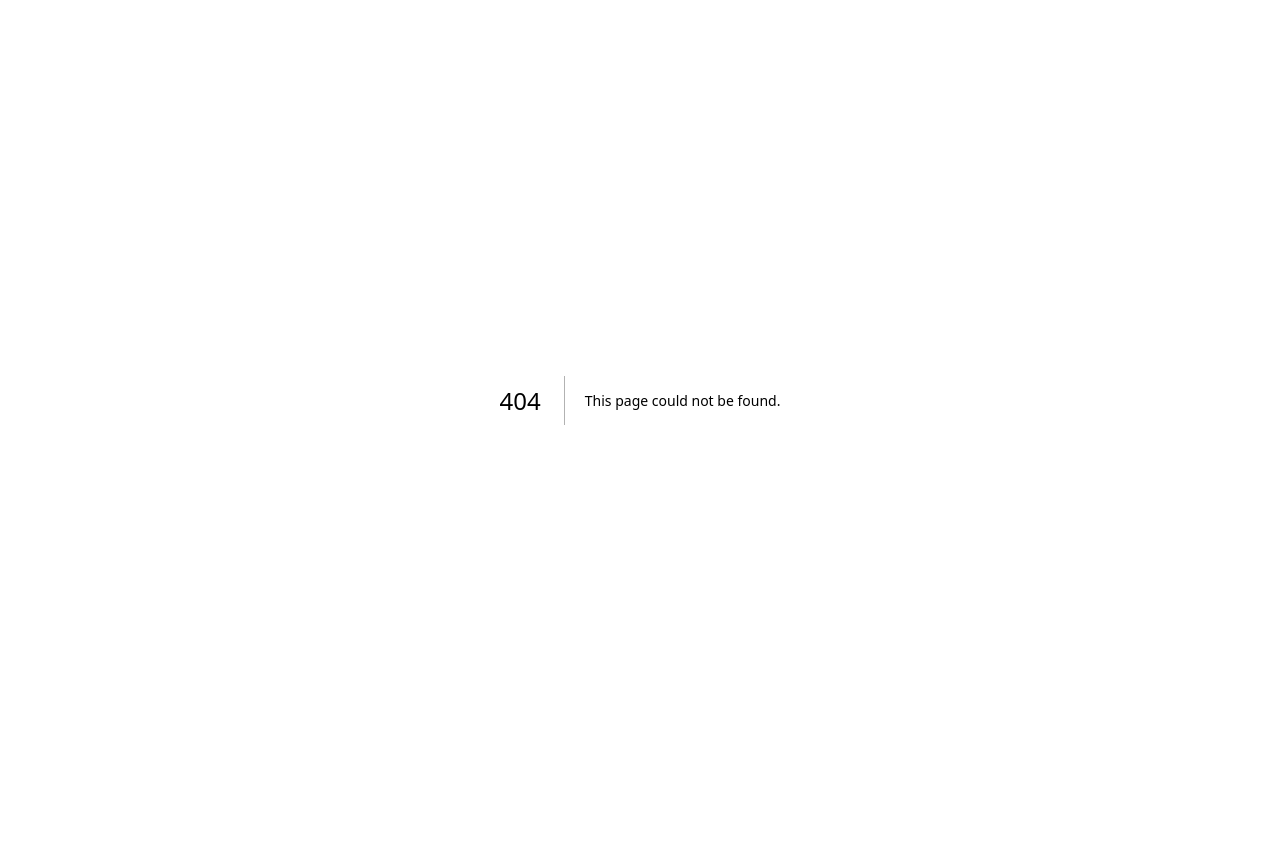
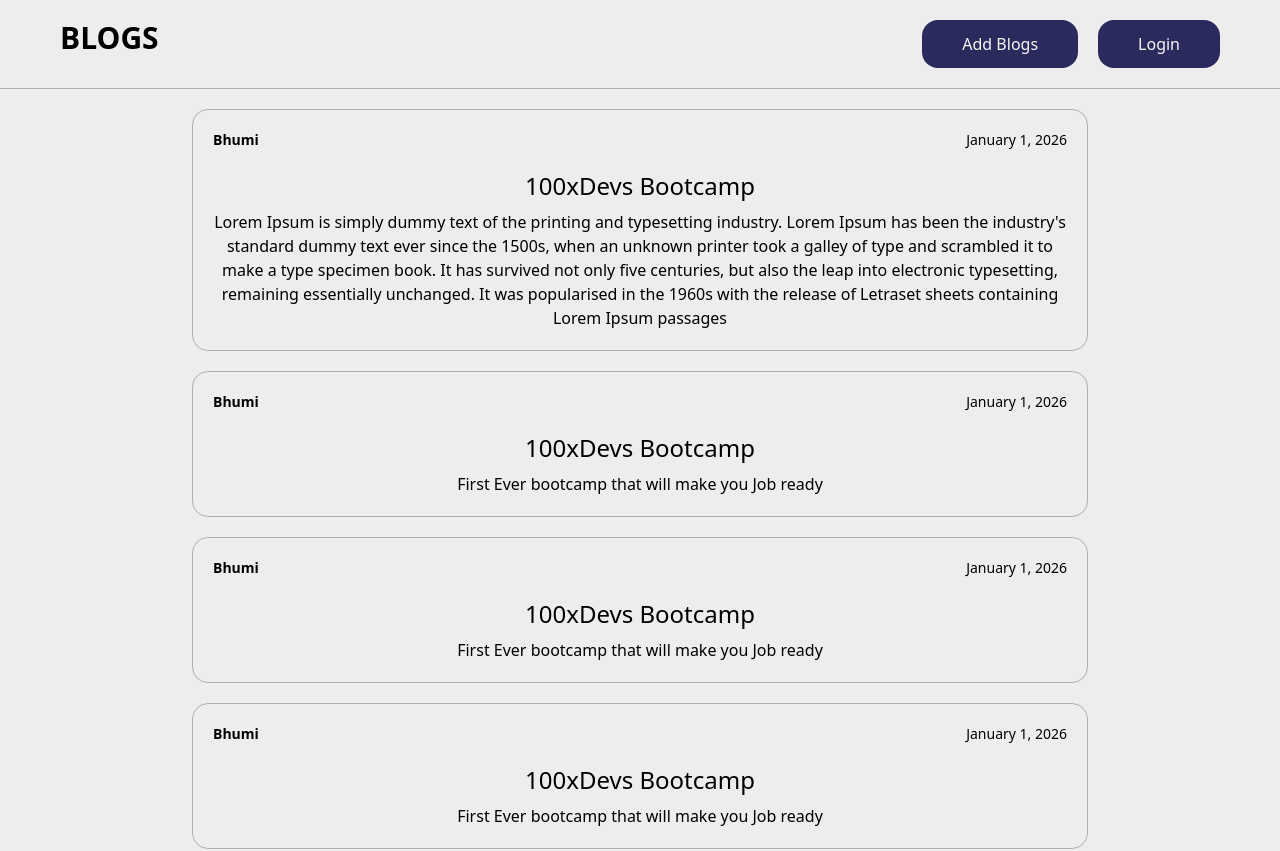
Before and after one commit to Bhumesh01/NextJS, a Next.js app: page /blogs in a window 1280 px wide. Before the commit this address had no page. Shown: the top 851 px of the page. Before the commit the page ends 800 px from the top, so only its background shows below. Built offline with nearby package versions, Linux system fonts and the light colour scheme.

Commit message:
Blog page

```diff
--- /dev/null
+++ b/app/blogs/page.tsx
@@ -0,0 +1,48 @@
+export default function Blogs(){
+    return(
+        <div className="h-screen">
+            <div className="p-5 flex justify-between border-b xl:pl-15 xl:pr-15  mb-5 border-b-borderColor">
+                <h1 className="font-extrabold text-3xl "> BLOGS</h1>
+                <div className="flex gap-5">
+                    <Button name="Add Blogs"></Button>
+                    <Button  name="Login"></Button>
+                </div>
+            </div>
+            <div className="flex flex-col gap-5 justify-center items-center m-5">
+                <Blog name="Bhumi" title="100xDevs Bootcamp" date="January 1, 2026" description="Lorem Ipsum is simply dummy text of the printing and typesetting industry. Lorem Ipsum has been the industry's standard dummy text ever since the 1500s, when an unknown printer took a galley of type and scrambled it to make a type specimen book. It has survived not only five centuries, but also the leap into electronic typesetting, remaining essentially unchanged. It was popularised in the 1960s with the release of Letraset sheets containing Lorem Ipsum passages"></Blog>
+                <Blog name="Bhumi" title="100xDevs Bootcamp" date="January 1, 2026" description="First Ever bootcamp that will make you Job ready"></Blog>
+                <Blog name="Bhumi" title="100xDevs Bootcamp" date="January 1, 2026" description="First Ever bootcamp that will make you Job ready"></Blog>
+                <Blog name="Bhumi" title="100xDevs Bootcamp" date="January 1, 2026" description="First Ever bootcamp that will make you Job ready"></Blog>
+                <Blog name="Bhumi" title="100xDevs Bootcamp" date="January 1, 2026" description="First Ever bootcamp that will make you Job ready"></Blog>
+            </div>
+        </div>
+    )
+}
+
+function Button(props:{name: string}){
+    return(
+    <button className="bg-bgButton text-textButton rounded-2xl p-3 pl-10 pr-10 font-medium w-fit hover:bg-hoverbutton active:bg-hoverbutton">{props.name}</button>
+    );
+}
+
+interface BlogType{
+    name: string,
+    title: string,
+    description: string,
+    date: string,
+}
+
+function Blog(props:BlogType){
+    return(
+        <div className="w-full max-w-4xl border p-5 rounded-2xl border-borderColor">
+            <div className="flex justify-between text-sm mb-5">
+                <div className="font-semibold">{props.name}</div>
+                <div>{props.date}</div>
+            </div>
+            <div>
+                <h1 className="text-2xl text-center mb-2">{props.title}</h1>
+                <p className="text-center">{props.description}</p>
+            </div>
+        </div>
+    )
+}
--- a/app/globals.css
+++ b/app/globals.css
@@ -7,8 +7,16 @@
   --color-textButton: #f8f5f5;
   --color-borderColor: #b6abab;
   --color-hoverbutton: #2a2a5cc2;
+  --animate-typing: typing 5s steps(30) infinite alternate, blink 0.7s infinite;;
+
 }
-
+@keyframes typing{
+          from {width: 0}
+          to {width: 100%}
+}
+ @keyframes blink {
+    50% { border-color: transparent }
+  }
 body{
   background-color: var(--color-bgPrimary);
   color: black;
--- a/app/page.tsx
+++ b/app/page.tsx
@@ -1,8 +1,8 @@
 
 export default function Home() {
   return (
-    <div className="flex min-h-screen items-center justify-center bg-zinc-50 font-sans dark:bg-black">
-        <h1>Hi, Welcome</h1>
+    <div className="flex justify-center items-center h-screen w-max">
+        <h1 className="animate-typing overflow-hidden whitespace-nowrap border-r-4 border-black pr-5 text-5xl font-bold font-mono">Hi, Welcome To my Blog WebSite...</h1>
     </div>
   );
 }
```
